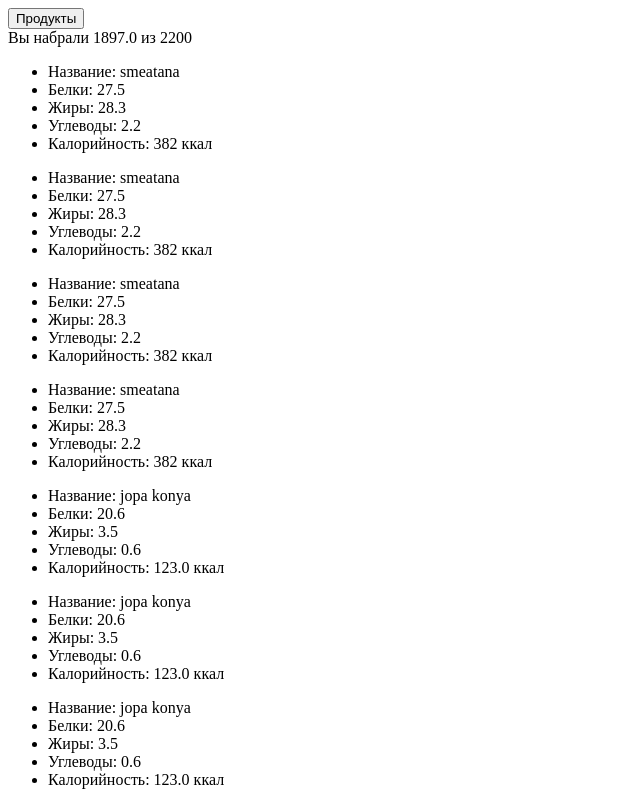
After one commit to bossniger/TMS_Belyakovich, a Flask app: page /myfood in a window 1280 px wide. The commit adds this page. Shown: the whole page, without its empty margins (0-640 px from the left). Run offline with Flask 3, Linux system fonts and the light colour scheme.

Commit message:
lesson19 is done

```diff
--- /dev/null
+++ b/Lesson_19/eated_products.json
@@ -0,0 +1,60 @@
+{
+    "ate_products": [
+        {
+            "id": 2,
+            "name": "smeatana",
+            "protein": 27.5,
+            "fats": 28.3,
+            "carbohydrates": 2.2,
+            "calories": 382
+        },
+        {
+            "id": 2,
+            "name": "smeatana",
+            "protein": 27.5,
+            "fats": 28.3,
+            "carbohydrates": 2.2,
+            "calories": 382
+        },
+        {
+            "id": 2,
+            "name": "smeatana",
+            "protein": 27.5,
+            "fats": 28.3,
+            "carbohydrates": 2.2,
+            "calories": 382
+        },
+        {
+            "id": 2,
+            "name": "smeatana",
+            "protein": 27.5,
+            "fats": 28.3,
+            "carbohydrates": 2.2,
+            "calories": 382
+        },
+        {
+            "id": 3,
+            "name": "jopa konya",
+            "protein": 20.6,
+            "fats": 3.5,
+            "carbohydrates": 0.6,
+            "calories": 123.0
+        },
+        {
+            "id": 3,
+            "name": "jopa konya",
+            "protein": 20.6,
+            "fats": 3.5,
+            "carbohydrates": 0.6,
+            "calories": 123.0
+        },
+        {
+            "id": 3,
+            "name": "jopa konya",
+            "protein": 20.6,
+            "fats": 3.5,
+            "carbohydrates": 0.6,
+            "calories": 123.0
+        }
+    ]
+}
--- a/Lesson_19/main.py
+++ b/Lesson_19/main.py
@@ -4,6 +4,7 @@ from flask import Flask, render_template, request, redirect, url_for
 app = Flask(__name__)
 
 
+# Получаем айдишник последнего добавленного продукта в список
 def get_last_id():
     with open('products.json') as file:
         data = json.load(file)
@@ -11,12 +12,33 @@ def get_last_id():
     return last_id
 
 
+# Добавляем новый продукт в список
 def add_product_to_json(new_product):
     with open('products.json', 'r') as file:
         data = json.load(file)
     data['products'].append(new_product)
     with open('products.json', 'w') as file:
         json.dump(data, file, indent=4)
+
+
+# Добавление продукта в список потребленных продуктов
+def add_ate_product(product_id):
+    with open('products.json', 'r') as file:
+        products_list = json.load(file)
+
+    ate_product = None
+    for product in products_list['products']:
+        if int(product['id']) == int(product_id):
+            ate_product = product
+
+    if ate_product:
+        with open('eated_products.json', 'r') as file:
+            ate_products_list = json.load(file)
+        ate_products_list['ate_products'].append(ate_product)
+        with open('eated_products.json', 'w') as file:
+            json.dump(ate_products_list, file, indent=4)
+    else:
+        print("Product is not found")
 
 
 @app.route('/', methods=['GET'])
@@ -53,21 +75,22 @@ def create_product():
     return render_template('new_product.html')
 
 
+@app.route('/products/<int:product_id>')
+def update_ate_products(product_id):
+    add_ate_product(product_id)
+    return render_template('index.html')
+
+
+@app.route('/myfood')
+def show_my_food():
+    with open('eated_products.json', 'r') as file:
+        calories_sum = 0
+        data = json.load(file)
+        ate_products = data['ate_products']
+        for d in data['ate_products']:
+            calories_sum += d['calories']
+    return render_template('my_food.html', ate_products=ate_products, calories_sum=calories_sum)
+
+
 if __name__ == "__main__":
     app.run(debug=True)
-# # Открываем JSON файл для чтения
-# with open('products.json', 'r') as file:
-#     data = json.load(file)
-#
-# new_product = {
-#     'name':"igor",
-#     'age':3,
-#     'email':"3@gmail.com"
-# }
-# data['products'].append(new_product)
-#
-# # Записываем обновленные данные в JSON файл
-# with open('products.json', 'w') as file:
-#     json.dump(data, file, indent=4)
-#
-# print("Данные успешно добавлены в JSON файл.")
--- a/Lesson_19/products.json
+++ b/Lesson_19/products.json
@@ -2,7 +2,7 @@
     "products": [
         {
             "id": 1,
-            "name": "\u0420\u00a7\u0420\u2022\u0420\u0459",
+            "name": "hleb",
             "protein": 3.6,
             "fats": 0.1,
             "carbohydrates": 5.1,
@@ -10,7 +10,7 @@
         },
         {
             "id": 2,
-            "name": "\u0420\u0459\u0420\u2022\u0420\u0459 (45% \u0420\u00b6\u0420\u0451\u0421\u0402\u0420\u00b0)",
+            "name": "smeatana",
             "protein": 27.5,
             "fats": 28.3,
             "carbohydrates": 2.2,
--- a/Lesson_19/templates/index.html
+++ b/Lesson_19/templates/index.html
@@ -5,7 +5,7 @@
     <title>Title</title>
 </head>
 <body>
-<a href=""><button>Мое питание</button></a>
+<a href="http://127.0.0.1:5000/myfood"><button>Мое питание</button></a>
 <a href="http://127.0.0.1:5000/products"><button>Продукты</button></a>
 </body>
 </html>
--- /dev/null
+++ b/Lesson_19/templates/my_food.html
@@ -0,0 +1,21 @@
+<!DOCTYPE html>
+<html lang="en">
+<head>
+    <meta charset="UTF-8">
+    <title>Title</title>
+</head>
+<body>
+<a href="http://127.0.0.1:5000/products"><button>Продукты</button></a>
+<div>Вы набрали {{calories_sum}} из 2200</div>
+
+{%for ate_product in ate_products%}
+<ul>
+    <li>Название: {{ate_product.name}}</li>
+    <li>Белки: {{ate_product.protein}}</li>
+    <li>Жиры: {{ate_product.fats}}</li>
+    <li>Углеводы: {{ate_product.carbohydrates}}</li>
+    <li>Калорийность: {{ate_product.calories}} ккал</li>
+</ul>
+{% endfor %}
+</body>
+</html>
--- a/Lesson_19/templates/products.html
+++ b/Lesson_19/templates/products.html
@@ -6,6 +6,7 @@
 </head>
 <body>
 <a href="http://127.0.0.1:5000/new_product"><button>Добавить новый продукт</button></a>
+<a href="http://127.0.0.1:5000/myfood"><button>Мое питание</button></a>
 {%for product in products%}
 <ul>
     <li>Название: {{product.name}}</li>
@@ -14,6 +15,7 @@
     <li>Углеводы: {{product.carbohydrates}}</li>
     <li>Калорийность: {{product.calories}} ккал</li>
 </ul>
+<a href="{{ url_for('update_ate_products', product_id=product['id'])}}"><button>Съесть</button></a>
 {% endfor %}
 </body>
 </html>
```
